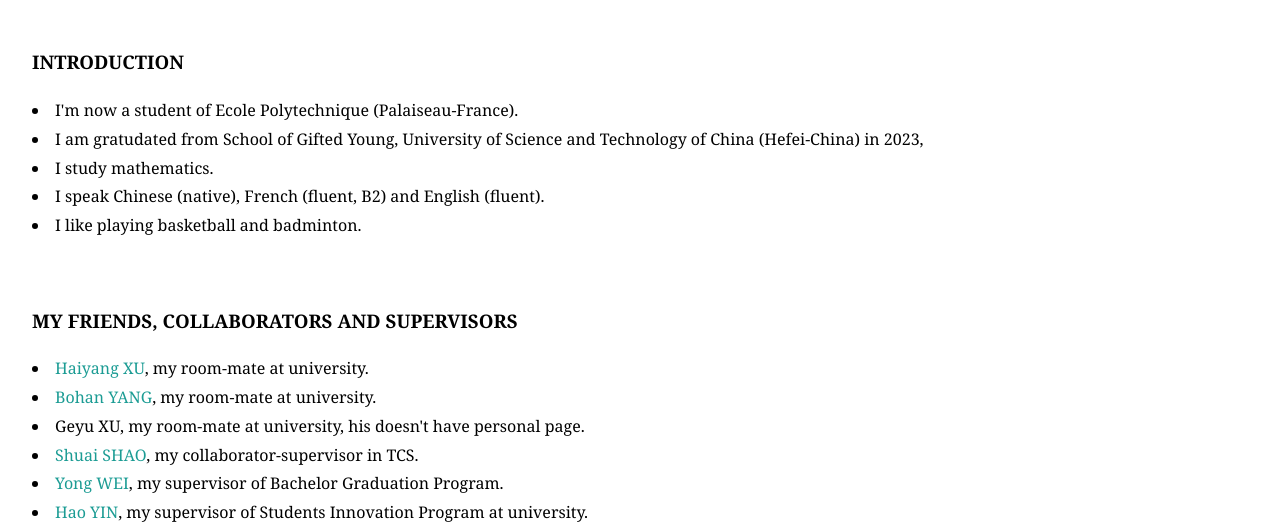
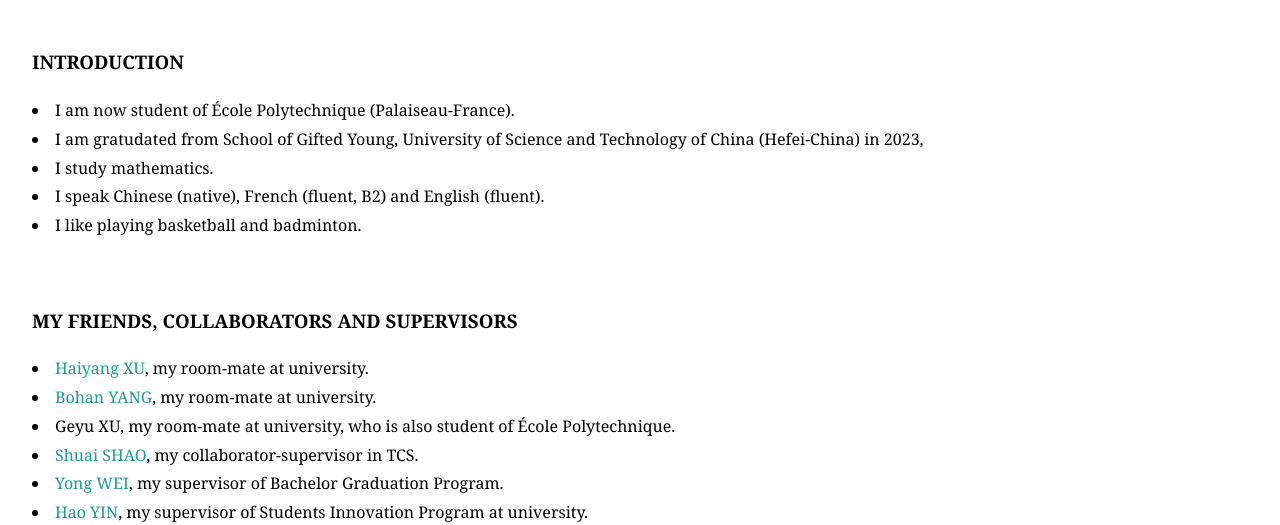
Before and after one commit to XiaoweiYEXavier/XiaoweiYEXavier.github.io, a Jekyll site: the page built from index.html, in a window 1280 px wide. Shown: the part 428-953 px from the top of the page. Built offline with Jekyll 4.4.1, drawn with Linux system fonts in a browser that asks for light colours; some web fonts are replaced.

Commit message:
Update index.html

```diff
--- a/index.html
+++ b/index.html
@@ -12,7 +12,7 @@
 	<section>
 	<h3>Introduction</h3>
 	<u1>
-            <li>I'm now a student of Ecole Polytechnique (Palaiseau-France). </li>
+            <li>I am now student of École Polytechnique (Palaiseau-France). </li>
             <li>I am gratudated from School of Gifted Young, University of Science and Technology of China (Hefei-China) in 2023, </li>
 	    <li>I study mathematics.</li>
             <li>I speak Chinese (native), French (fluent, B2) and English (fluent).</li>
@@ -24,7 +24,7 @@
 		<u1>
             <li><a href="https://xxuhaiyang.github.io/">Haiyang XU</a>, my room-mate at university.  </li>
             <li><a href="https://starkerfirst.github.io/">Bohan YANG</a>, my room-mate at university.  </li>
-	    <li>Geyu XU, my room-mate at university, his doesn't have personal page.  </li>
+	    <li>Geyu XU, my room-mate at university, who is also student of École Polytechnique.  </li>
             <li><a href="http://staff.ustc.edu.cn/~wwwucuc/">Shuai SHAO</a>, my collaborator-supervisor in TCS.  </li>
 	    <li><a href="https://faculty.ustc.edu.cn/weiyong/">Yong WEI</a>, my supervisor of Bachelor Graduation Program.  </li>
             <li><a href="http://staff.ustc.edu.cn/~haoyin/">Hao YIN</a>, my supervisor of Students Innovation Program at university. </li>
```
